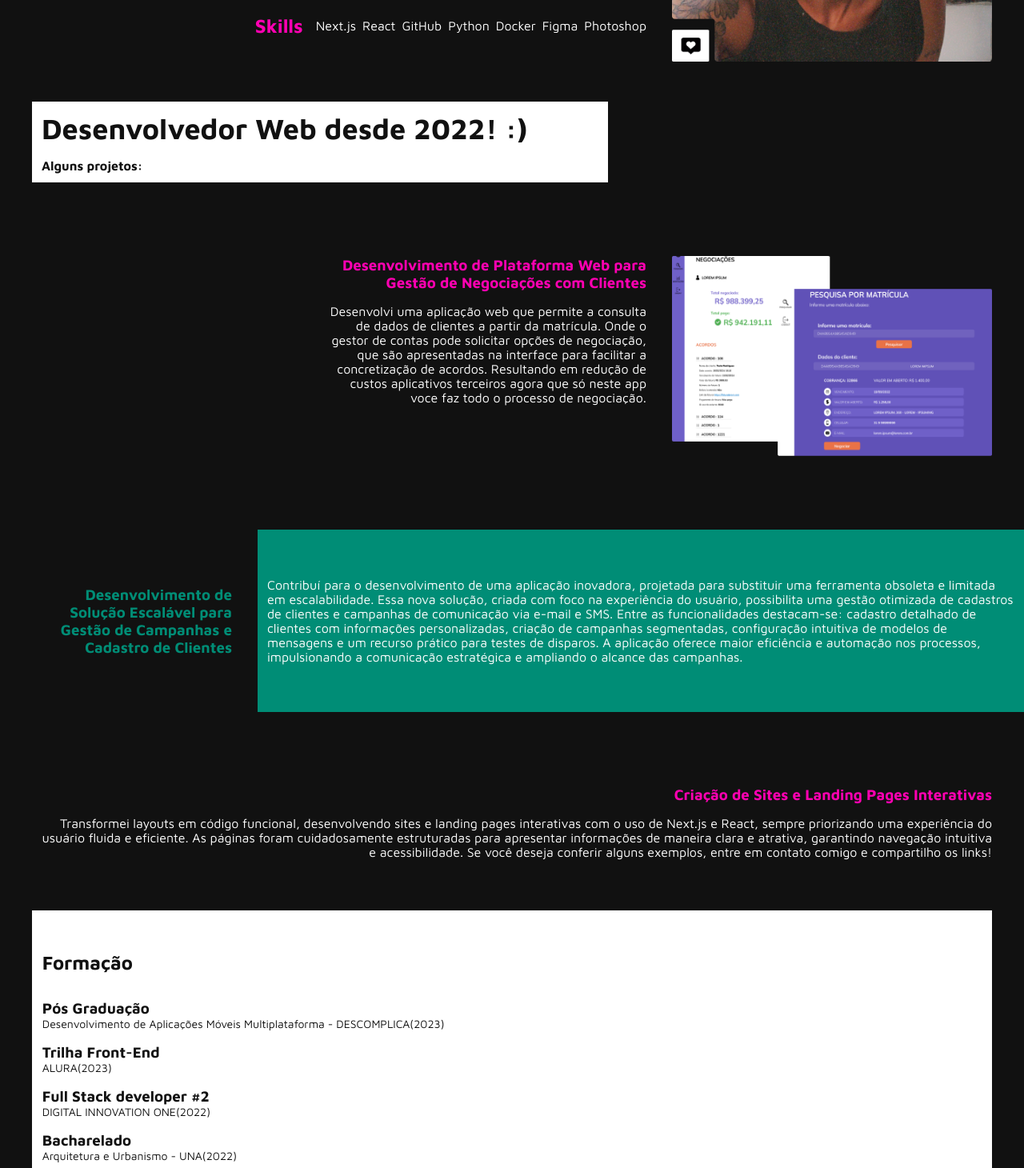
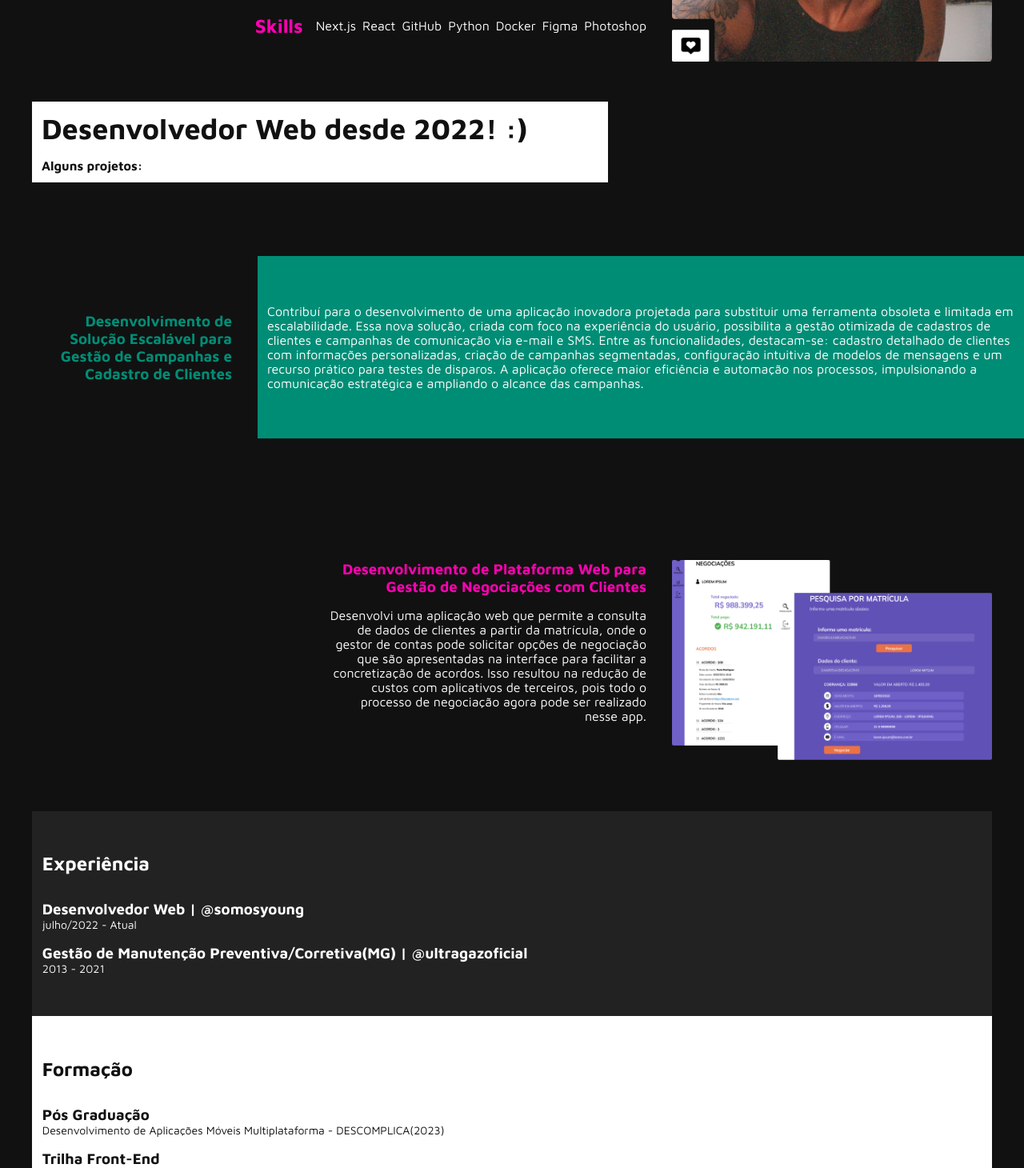
Before and after one commit to mateusfpmelo/devmateusmelo, a Next.js app: page / in a window 1280 px wide. Shown: the part 437-1897 px from the top of the page at 80% size. Built offline with nearby package versions, Linux system fonts and the light colour scheme.

Commit message:
ajuste css / erros de ptbr

```diff
--- a/app/globals.css
+++ b/app/globals.css
@@ -7,11 +7,22 @@
   box-sizing: border-box;
   font-family: 'Maven Pro', sans-serif;
 }
-.body {
-  font-family: 'Maven Pro', sans-serif;
+
+html, body {
+  max-width: 100vw;
+  width: 100%;
+  overflow-x: hidden;
+}
+
+
+body {
+  font-family: Arial, sans-serif;
   background-color: #000;
   color: #fff;
-  line-height: 1.6;
+}
+
+body.font-loaded {
+  font-family: 'Poppins', Arial, sans-serif;
 }
 
 h1{
--- a/app/page.js
+++ b/app/page.js
@@ -12,7 +12,7 @@ export default function Page() {
             <h4>MATEUS MELO</h4>
           </div>
           <p className="">
-            Apaixonado por tecnologia e encantado pela lógica por trás das soluções digitais, transitei para a área de desenvolvimento web  em 2021. Sou pós-graduado em Projetos de Aplicativos Móveis Multiplataforma e formado em Arquitetura e Urbanismo pela UNA. Minha paixão pela lógica e minha habilidade em resolver problemas impulsionaram essa mudança de carreira. Minhas especialidades incluem React, Next.js e Python, além de experiência em consumo de APIs. Desenvolvo sites, aplicativos internos, landing pages e layouts com foco em funcionalidade.
+            Apaixonado por tecnologia e fascinado pela lógica por trás das soluções digitais, migrei para a área de desenvolvimento web em 2021. Sou pós-graduado em Projetos de Aplicativos Móveis Multiplataforma e formado em Arquitetura e Urbanismo pela UNA. Minha paixão pela lógica e habilidade para resolver problemas impulsionaram essa mudança de carreira. Minhas especialidades incluem React, Next.js e Python, além de experiência no consumo de APIs. Desenvolvo sites, aplicativos internos, landing pages e layouts com foco na funcionalidade.
           </p>
           <div className={styles.divskil}>
             <b>
@@ -38,13 +38,21 @@ export default function Page() {
           <b>Alguns projetos:</b>
         </div>
         {/* Project divs */}
+        <div className={styles.txtproject2}>
+          <h3 className="color3">
+            Desenvolvimento de Solução Escalável para Gestão de Campanhas e Cadastro de Clientes
+          </h3>
+          <p className={styles.cardproject}>
+            Contribuí para o desenvolvimento de uma aplicação inovadora projetada para substituir uma ferramenta obsoleta e limitada em escalabilidade. Essa nova solução, criada com foco na experiência do usuário, possibilita a gestão otimizada de cadastros de clientes e campanhas de comunicação via e-mail e SMS. Entre as funcionalidades, destacam-se: cadastro detalhado de clientes com informações personalizadas, criação de campanhas segmentadas, configuração intuitiva de modelos de mensagens e um recurso prático para testes de disparos. A aplicação oferece maior eficiência e automação nos processos, impulsionando a comunicação estratégica e ampliando o alcance das campanhas.
+          </p>
+        </div>
         <div className={styles.projectsrow}>
           <div className={styles.pjttxt1}>
             <h3 className="color1">
               Desenvolvimento de Plataforma Web para Gestão de Negociações com Clientes
             </h3>
             <p className="">
-              Desenvolvi uma aplicação web que permite a consulta de dados de clientes a partir da matrícula. Onde o gestor de contas pode solicitar opções de negociação, que são apresentadas na interface para facilitar a concretização de acordos. Resultando em redução de custos aplicativos terceiros agora que só neste app voce faz todo o processo de negociação.
+              Desenvolvi uma aplicação web que permite a consulta de dados de clientes a partir da matrícula, onde o gestor de contas pode solicitar opções de negociação que são apresentadas na interface para facilitar a concretização de acordos. Isso resultou na redução de custos com aplicativos de terceiros, pois todo o processo de negociação agora pode ser realizado nesse app.
             </p>
           </div>
           <Image
@@ -55,24 +63,25 @@ export default function Page() {
             className={styles.imgnegociation}
           />
         </div>
-        <div className={styles.txtproject2}>
-          <h3 className="color3">
-            Desenvolvimento de Solução Escalável para Gestão de Campanhas e Cadastro de Clientes
-          </h3>
-          <p className={styles.cardproject}>
-            Contribuí para o desenvolvimento de uma aplicação inovadora, projetada para substituir uma ferramenta obsoleta e limitada em escalabilidade. Essa nova solução, criada com foco na experiência do usuário, possibilita uma gestão otimizada de cadastros de clientes e campanhas de comunicação via e-mail e SMS. Entre as funcionalidades destacam-se: cadastro detalhado de clientes com informações personalizadas, criação de campanhas segmentadas, configuração intuitiva de modelos de mensagens e um recurso prático para testes de disparos. A aplicação oferece maior eficiência e automação nos processos, impulsionando a comunicação estratégica e ampliando o alcance das campanhas.
-          </p>
-        </div>
-        <div className={styles.txtproject3}>
-          <h3 className="color1">
-            Criação de Sites e Landing Pages Interativas
-          </h3>
-          <p>
-            Transformei layouts em código funcional, desenvolvendo sites e landing pages interativas com o uso de Next.js e React, sempre priorizando uma experiência do usuário fluida e eficiente. As páginas foram cuidadosamente estruturadas para apresentar informações de maneira clara e atrativa, garantindo navegação intuitiva e acessibilidade. Se você deseja conferir alguns exemplos, entre em contato comigo e compartilho os links!
-          </p>
-        </div>
       </section>
 
+      {/* Experience Section */}
+      <section className={styles.section}>
+      <div className={styles.contentorg1}>
+        <div className={styles.titlesection}>Experiência</div>
+        <div className={styles.contentsection}>
+          <div className={styles.card}>
+              <h3 className="">Desenvolvedor Web | @somosyoung</h3>
+              <p className="">julho/2022 - Atual</p>
+            </div>
+            <div className={styles.card}>
+              <h3 className="">Gestão de Manutenção Preventiva/Corretiva(MG)  | @ultragazoficial</h3>
+              <p className="">2013 - 2021</p>
+            </div>
+        </div>
+
+      </div>
+    </section>
       {/* Education Section */}
       <section className={styles.section}>
         <div className={styles.contentorg}>
@@ -98,6 +107,7 @@ export default function Page() {
 
         </div>
       </section>
+
 
       {/* Footer */}
       <footer className={styles.footer}>
--- a/app/page.module.css
+++ b/app/page.module.css
@@ -29,6 +29,11 @@
 .header img{
   max-width: 400px;
   max-height: 400px;
+  transition: transform 0.2s ease, box-shadow 0.2s ease; /* Animação ao interagir */
+}
+.header img:hover {
+  transform: translateY(-4px); /* Eleva o card levemente */
+  box-shadow: 0 6px 12px rgba(0, 0, 0, 0.15); /* Sombra mais forte */
 }
 
 .header h1{
@@ -49,6 +54,14 @@
 .txtinf{
   display: flex;
   flex-direction: column;
+}
+
+
+.txtinf h4{
+  transition: transform 0.2s ease, box-shadow 0.2s ease; /* Animação ao interagir */
+}
+.txtinf h4:hover {
+  transform: translateY(-4px); /* Eleva o card levemente */
 }
 
 .txtcol{
@@ -94,6 +107,27 @@
   padding: 4% 1%;
   background-color: #fff;
   color:#111111;
+  transition: transform 0.2s ease, box-shadow 0.2s ease; /* Animação ao interagir */
+}
+.contentorg:hover {
+  transform: translateY(-4px); /* Eleva o card levemente */
+  box-shadow: 0 6px 12px rgba(0, 0, 0, 0.15); /* Sombra mais forte */
+}
+
+.contentorg1{
+  display: flex;
+  flex-direction: column;
+  width: 100%;
+  max-width: 1200px;
+  gap:32px;
+  padding: 4% 1%;
+  background-color: #222222;
+  color:#fff;
+  transition: transform 0.2s ease, box-shadow 0.2s ease; /* Animação ao interagir */
+}
+.contentorg1:hover {
+  transform: translateY(-4px); /* Eleva o card levemente */
+  box-shadow: 0 6px 12px rgba(0, 0, 0, 0.15); /* Sombra mais forte */
 }
 
 .contentsection{
@@ -176,6 +210,7 @@
   max-width: 400px;
 }
 
+
 .txtproject2{
   display: flex;
   flex-direction: row;
@@ -186,9 +221,34 @@
   text-align: right;
 }
 
+
 .txtproject2 h3{
   min-width: 250px;
 }
+
+.cardproject{
+  display: flex;
+  padding: 5% 1% ;
+  min-width: 80%;
+  background-color: #008d76;
+  color: #fff;
+  text-align: left;
+  transition: transform 0.2s ease, box-shadow 0.2s ease; /* Animação ao interagir */
+}
+.cardproject:hover {
+  transform: translateY(-4px); /* Eleva o card levemente */
+  box-shadow: 0 6px 12px rgba(0, 0, 0, 0.15); /* Sombra mais forte */
+}
+
+.imgnegociation{
+
+  transition: transform 0.2s ease, box-shadow 0.2s ease; /* Animação ao interagir */
+}
+.imgnegociation:hover {
+  transform: translateY(-4px); /* Eleva o card levemente */
+  box-shadow: 0 6px 12px rgba(0, 0, 0, 0.15); /* Sombra mais forte */
+}
+
 
 .txtproject3{
   display: flex;
@@ -197,6 +257,12 @@
   text-align: right;
 }
 
+.txtproject4{
+  display: flex;
+  flex-direction: row;
+  justify-content: space-around;
+  width: 100%;
+}
 
 
 
@@ -235,22 +301,13 @@
 
 
 
-.cardproject{
-  display: flex;
-  padding: 5% 1% ;
-  min-width: 80%;
-  background-color: #008d76;
-  color: #fff;
-  text-align: left;
-}
-
-
 
 @media (max-width: 900px) {
   .header{
-    flex-direction: column-reverse;
+    flex-direction: column;
     padding: 5%;
-    align-items: flex-end;
+    text-align: left;
+    align-items: flex-start;
   }
 
   .htxt{
@@ -261,7 +318,7 @@
     flex-direction: column;
   }
   .header img{
-    width: 300px !important;
+    width: 100% !important;
     height: auto;
   }
 
@@ -271,7 +328,7 @@
     gap:16px;
   }
   .devweb{
-    max-width: 90%;
+    max-width: 100%;
   }
 
   .projectscol{
@@ -299,6 +356,10 @@
   .contentorg{
     padding: 10% 5%;
   }
+  .contentorg1{
+    padding: 10% 5%;
+  }
+
 
   .footer{
     flex-direction: column;
@@ -313,5 +374,9 @@
   .cardproject{
     padding: 5%;
   }
+  .txtproject4{
+    flex-direction: column;
+    justify-content: center;
+  }
 
 }
```
